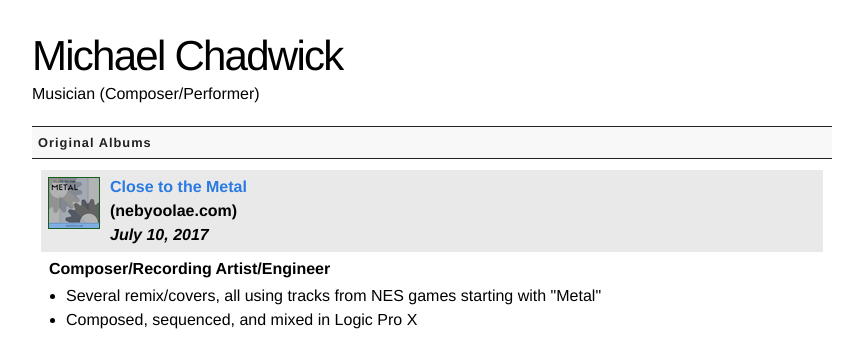
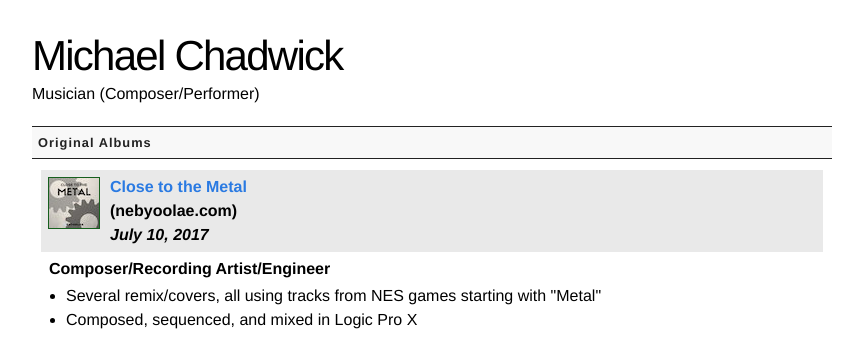
Before and after one commit to michaelchadwick/codana.me, a Jekyll site: the page built from resume/mus_print.html, in a window 1280 px wide. Shown: the top 350 px of the page, without its empty margins (208-1071 px from the left). Built offline with Jekyll 4.4.1, drawn with Linux system fonts in a browser that asks for light colours.

Commit message:
fix close to the metal cover

```diff
--- a/_includes/resume_content_mus.html
+++ b/_includes/resume_content_mus.html
@@ -2,8 +2,8 @@
 
 <div class="jobdesc">
   <div class="jobname">
-    <a rel="colorbox" href="/assets/images/resumes/mus/close_to_the_metal.png">
-    <img src="/assets/images/resumes/mus/thumbs/close_to_the_metal.png" width="50" height="50" alt="Nebyoolae - Close to the Metal" title="Nebyoolae - Close to the Metal" /></a>
+    <a rel="colorbox" href="/assets/images/resumes/mus/close_to_the_metal.jpg">
+    <img src="/assets/images/resumes/mus/thumbs/close_to_the_metal.jpg" width="50" height="50" alt="Nebyoolae - Close to the Metal" title="Nebyoolae - Close to the Metal" /></a>
     <a href="http://nebyoolae.com/album/close-to-the-metal">Close to the Metal</a><br />
     (nebyoolae.com)<br />
     <em>July 10, 2017</em><br />
```
Also changed, not shown: assets/images/resumes/mus/close_to_the_metal.jpg (added), assets/images/resumes/mus/close_to_the_metal.png (deleted), assets/images/resumes/mus/thumbs/close_to_the_metal.jpg (added), assets/images/resumes/mus/thumbs/close_to_the_metal.png (deleted).
